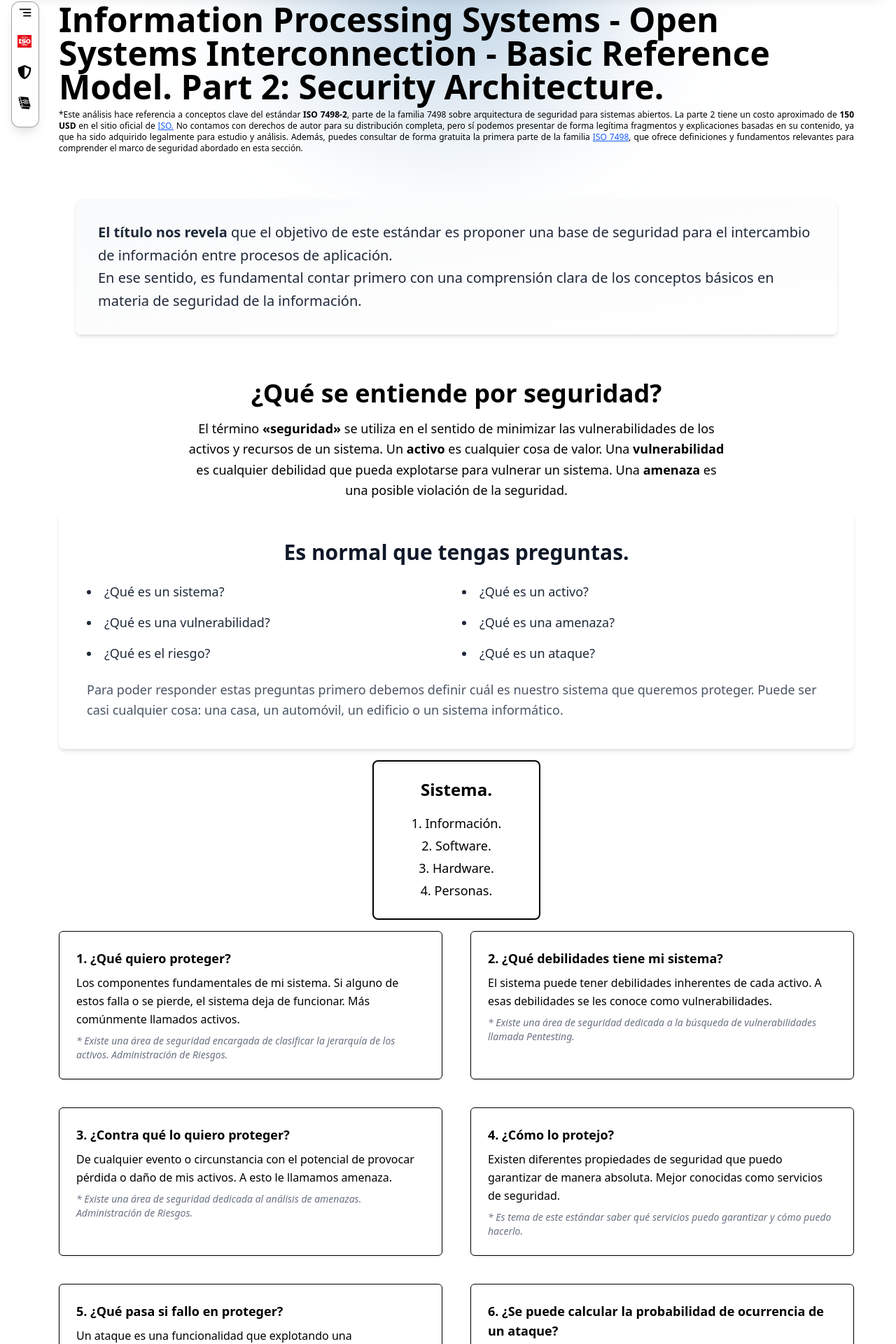
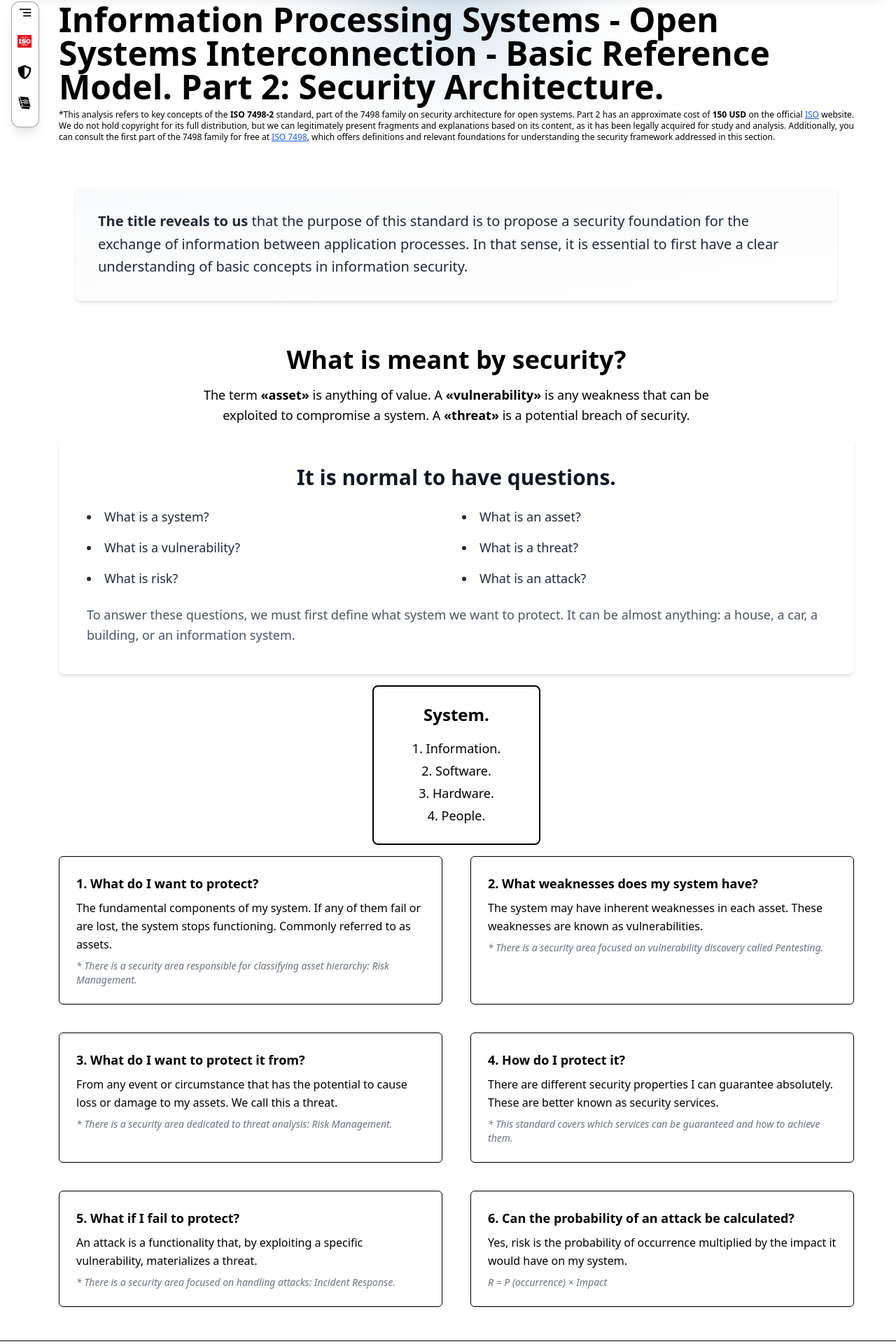
Before and after one commit to Jorgejoya10/jorgePortafolio, a React (Vite) app: page /security/ISO7498-2 in a window 1280 px wide. Shown: the part 86-2006 px from the top of the page at 70% size. Built offline with nearby package versions, Linux system fonts and the light colour scheme.

Commit message:
ISO 7498

```diff
--- a/src/components/ISO7498/DeepQuestions.tsx
+++ b/src/components/ISO7498/DeepQuestions.tsx
@@ -1,38 +1,13 @@
-const questions = [
-  {
-    title: "1. ¿Qué quiero proteger?",
-    body: "Los componentes fundamentales de mi sistema. Si alguno de estos falla o se pierde, el sistema deja de funcionar. Más comúnmente llamados activos.",
-    note: "* Existe una área de seguridad encargada de clasificar la jerarquía de los activos. Administración de Riesgos.",
-  },
-  {
-    title: "2. ¿Qué debilidades tiene mi sistema?",
-    body: "El sistema puede tener debilidades inherentes de cada activo. A esas debilidades se les conoce como vulnerabilidades.",
-    note: "* Existe una área de seguridad dedicada a la búsqueda de vulnerabilidades llamada Pentesting.",
-  },
-  {
-    title: "3. ¿Contra qué lo quiero proteger?",
-    body: "De cualquier evento o circunstancia con el potencial de provocar pérdida o daño de mis activos. A esto le llamamos amenaza.",
-    note: "* Existe una área de seguridad dedicada al análisis de amenazas. Administración de Riesgos.",
-  },
-  {
-    title: "4. ¿Cómo lo protejo?",
-    body: "Existen diferentes propiedades de seguridad que puedo garantizar de manera absoluta. Mejor conocidas como servicios de seguridad.",
-    note: "* Es tema de este estándar saber qué servicios puedo garantizar y cómo puedo hacerlo.",
-  },
-  {
-    title: "5. ¿Qué pasa si fallo en proteger?",
-    body: "Un ataque es una funcionalidad que explotando una vulnerabilidad concreta una amenaza.",
-    note: "* Existe una área de seguridad dedicada a gestionar ataques. Respuesta a incidentes.",
-  },
-  {
-    title:
-      "6. ¿Se puede calcular la probabilidad de ocurrencia de un ataque?",
-    body: "Sí, el riesgo es la probabilidad de ocurrencia multiplicado por el impacto que esta provocaría a mi sistema.",
-    note: "R = P (ocurrencia) × Impacto",
-  },
-];
+import { useTranslation } from "react-i18next";
 
 const DeepQuestions = () => {
+  const { t } = useTranslation();
+  const questions = t("iso7498.deepQuestions", { returnObjects: true }) as {
+    title: string;
+    body: string;
+    note: string;
+  }[];
+
   return (
     <div className="grid grid-cols-1 md:grid-cols-2 gap-10">
       {questions.map((q, idx) => (
--- a/src/components/ISO7498/HeaderAndNotice.tsx
+++ b/src/components/ISO7498/HeaderAndNotice.tsx
@@ -1,39 +1,19 @@
+import { useTranslation } from "react-i18next";
+
 const HeaderAndNotice = () => {
+  const { t } = useTranslation();
+
   return (
     <section className="max-w-6xl mx-auto">
-      <h1 className="md:text-5xl font-bold mb-2">
-        Information Processing Systems - Open Systems Interconnection - Basic
-        Reference Model. Part 2: Security Architecture.
+      <h1 className="md:text-5xl text-xl font-bold mb-2">
+        {t("iso7498.headerAndNotice.title")}
       </h1>
-      <p className="text-xs mt-1 text-justify">
-        *Este análisis hace referencia a conceptos clave del estándar{" "}
-        <strong>ISO 7498-2</strong>, parte de la familia 7498 sobre arquitectura
-        de seguridad para sistemas abiertos. La parte 2 tiene un costo
-        aproximado de <strong>150 USD</strong> en el sitio oficial de{" "}
-        <a
-          href="https://www.iso.org/standard/14256.html"
-          className="text-blue-600 underline"
-          target="_blank"
-          rel="noopener noreferrer"
-        >
-          ISO.
-        </a>
-        {" "}No contamos con derechos de autor para su distribución completa,
-        pero sí podemos presentar de forma legítima fragmentos y explicaciones
-        basadas en su contenido, ya que ha sido adquirido legalmente para
-        estudio y análisis. Además, puedes consultar de forma gratuita la
-        primera parte de la familia{" "}
-        <a
-          href="https://www.iso.org/es/contents/data/standard/02/02/20269.html?browse=tc"
-          className="text-blue-600 underline"
-          target="_blank"
-          rel="noopener noreferrer"
-        >
-          ISO 7498
-        </a>
-        , que ofrece definiciones y fundamentos relevantes para comprender el
-        marco de seguridad abordado en esta sección.
-      </p>
+      <p
+        className="md:text-xs text-xs mt-1 text-justify"
+        dangerouslySetInnerHTML={{
+          __html: t("iso7498.headerAndNotice.paragraph"),
+        }}
+      />
     </section>
   );
 };
--- a/src/components/ISO7498/ISOIntro.tsx
+++ b/src/components/ISO7498/ISOIntro.tsx
@@ -1,14 +1,16 @@
+import { useTranslation } from "react-i18next";
+
 const ISOIntro = () => {
+  const { t } = useTranslation();
+
   return (
     <section className="max-w-6xl mx-auto px-6 py-16 space-y-16">
       <div className="bg-gradient-to-br from-gray-50 to-white p-8 rounded-lg shadow-md">
         <p className="text-lg md:text-xl leading-relaxed text-gray-800">
-          <span className="font-semibold">El título nos revela</span> que el
-          objetivo de este estándar es proponer una base de seguridad para el
-          intercambio de información entre procesos de aplicación. <br />
-          En ese sentido, es fundamental contar primero con una comprensión
-          clara de los conceptos básicos en materia de seguridad de la
-          información.
+          <span className="font-semibold">
+            {t("iso7498.isoIntro.highlight")}
+          </span>{" "}
+          {t("iso7498.isoIntro.body")}
         </p>
       </div>
     </section>
--- a/src/components/ISO7498/KeyQuestions.tsx
+++ b/src/components/ISO7498/KeyQuestions.tsx
@@ -1,21 +1,23 @@
+import { useTranslation } from "react-i18next";
+
 const KeyQuestions = () => {
+  const { t } = useTranslation();
+
   return (
     <div className="bg-white p-6 md:p-10 rounded-lg shadow-md my-4">
       <h3 className="text-center text-2xl md:text-3xl font-bold mb-6 text-gray-900">
-        Es normal que tengas preguntas.
+        {t("iso7498.keyQuestions.title")}
       </h3>
       <ul className="grid grid-cols-1 md:grid-cols-2 gap-4 text-gray-800 text-lg list-disc list-inside">
-        <li>¿Qué es un sistema?</li>
-        <li>¿Qué es un activo?</li>
-        <li>¿Qué es una vulnerabilidad?</li>
-        <li>¿Qué es una amenaza?</li>
-        <li>¿Qué es el riesgo?</li>
-        <li>¿Qué es un ataque?</li>
+        <li>{t("iso7498.keyQuestions.list.0")}</li>
+        <li>{t("iso7498.keyQuestions.list.1")}</li>
+        <li>{t("iso7498.keyQuestions.list.2")}</li>
+        <li>{t("iso7498.keyQuestions.list.3")}</li>
+        <li>{t("iso7498.keyQuestions.list.4")}</li>
+        <li>{t("iso7498.keyQuestions.list.5")}</li>
       </ul>
       <p className="mt-6 text-gray-600 text-base md:text-lg leading-relaxed">
-        Para poder responder estas preguntas primero debemos definir cuál es
-        nuestro sistema que queremos proteger. Puede ser casi cualquier cosa:
-        una casa, un automóvil, un edificio o un sistema informático.
+        {t("iso7498.keyQuestions.conclusion")}
       </p>
     </div>
   );
--- a/src/components/ISO7498/SecurityDefinition.tsx
+++ b/src/components/ISO7498/SecurityDefinition.tsx
@@ -1,16 +1,21 @@
+import { useTranslation } from "react-i18next";
+
 const SecurityDefinition = () => {
+  const { t } = useTranslation();
+
   return (
     <div className="text-center space-y-4">
       <h2 className="text-3xl md:text-4xl font-extrabold">
-        ¿Qué se entiende por seguridad?
+        {t("iso7498.securityDefinition.title")}
       </h2>
       <p className="max-w-3xl mx-auto text-lg leading-relaxed">
-        El término <strong>«seguridad»</strong> se utiliza en el sentido de
-        minimizar las vulnerabilidades de los activos y recursos de un sistema.
-        Un <strong>activo</strong> es cualquier cosa de valor. Una{" "}
-        <strong>vulnerabilidad</strong> es cualquier debilidad que pueda
-        explotarse para vulnerar un sistema. Una <strong>amenaza</strong> es una
-        posible violación de la seguridad.
+        {t("iso7498.securityDefinition.body.1")}
+        <strong>{t("iso7498.securityDefinition.terms.asset")}</strong>
+        {t("iso7498.securityDefinition.body.2")}
+        <strong>{t("iso7498.securityDefinition.terms.vulnerability")}</strong>
+        {t("iso7498.securityDefinition.body.3")}
+        <strong>{t("iso7498.securityDefinition.terms.threat")}</strong>
+        {t("iso7498.securityDefinition.body.4")}
       </p>
     </div>
   );
--- a/src/components/ISO7498/SystemDiagram.tsx
+++ b/src/components/ISO7498/SystemDiagram.tsx
@@ -1,12 +1,16 @@
+import { useTranslation } from "react-i18next";
+
 const SystemDiagram = () => {
+  const { t } = useTranslation();
+
   return (
     <div className="mx-auto w-60 border-2 p-6 rounded-lg text-center shadow-inner my-4">
-      <h4 className="text-2xl font-bold mb-4">Sistema.</h4>
-      <ul className="text-lg font-medium leading-8">
-        <li>1. Información.</li>
-        <li>2. Software.</li>
-        <li>3. Hardware.</li>
-        <li>4. Personas.</li>
+      <h4 className="text-2xl font-bold mb-4">{t("iso7498.systemDiagram.title")}</h4>
+      <ul className="text-lg font-medium leading-8 ">
+        <li>{t("iso7498.systemDiagram.items.0")}</li>
+        <li>{t("iso7498.systemDiagram.items.1")}</li>
+        <li>{t("iso7498.systemDiagram.items.2")}</li>
+        <li>{t("iso7498.systemDiagram.items.3")}</li>
       </ul>
     </div>
   );
--- a/src/components/backgrounds/Gradient.tsx
+++ b/src/components/backgrounds/Gradient.tsx
@@ -18,7 +18,7 @@ const Geometric = ({ darkMode }: BackgroundProps) => {
         radial-gradient(
           circle at top center,
           rgba(70, 130, 180, 0.5),
-          transparent 15%
+          transparent 10%
         )
       `,
               filter: "blur(70px)",
--- a/src/locales/en.json
+++ b/src/locales/en.json
@@ -139,24 +139,30 @@
     "phases": "It’s security in\nall phases\nof development."
   },
   "iso7498": {
-  "title": "Information Processing Systems - Open Systems Interconnection - Basic Reference Model. Part 2: Security Architecture.",
-  "disclaimer": {
-    "1": "*This analysis refers to key concepts from the standard",
-    "2": ", part of the 7498 family on security architecture for open systems. Part 2 has an approximate cost of",
-    "3": " on the official ",
-    "4": " We do not have copyright to distribute the full document, but we can legitimately present excerpts and explanations based on its content, as it has been legally acquired for study and analysis. In addition, you can freely access the first part of the family ",
-    "5": "which offers definitions and foundational concepts to understand the security framework addressed in this section."
+  "headerAndNotice": {
+    "title": "Information Processing Systems - Open Systems Interconnection - Basic Reference Model. Part 2: Security Architecture.",
+    "paragraph": "*This analysis refers to key concepts of the <strong>ISO 7498-2</strong> standard, part of the 7498 family on security architecture for open systems. Part 2 has an approximate cost of <strong>150 USD</strong> on the official <a class='text-blue-600 underline' href='https://www.iso.org/standard/14256.html' target='_blank' rel='noopener noreferrer'>ISO</a> website. We do not hold copyright for its full distribution, but we can legitimately present fragments and explanations based on its content, as it has been legally acquired for study and analysis. Additionally, you can consult the first part of the 7498 family for free at <a class='text-blue-600 underline' href='https://www.iso.org/es/contents/data/standard/02/02/20269.html?browse=tc' target='_blank' rel='noopener noreferrer'>ISO 7498</a>, which offers definitions and relevant foundations for understanding the security framework addressed in this section."
   },
-  "intro": {
-    "strong": "The title reveals",
-    "text": "that the purpose of this standard is to propose a security foundation for the exchange of information between application processes. In that sense, it's essential to first have a clear understanding of basic information security concepts."
+  "isoIntro": {
+    "highlight": "The title reveals to us",
+    "body": "that the purpose of this standard is to propose a security foundation for the exchange of information between application processes. In that sense, it is essential to first have a clear understanding of basic concepts in information security."
   },
-  "security": {
+  "securityDefinition": {
     "title": "What is meant by security?",
-    "description": "The term 'security' is used in the sense of minimizing vulnerabilities of a system's assets and resources. An asset is anything of value. A vulnerability is any weakness that can be exploited to compromise a system. A threat is a potential violation of security."
+    "body": {
+      "1": "The term ",
+      "2": " is anything of value. A ",
+      "3": " is any weakness that can be exploited to compromise a system. A ",
+      "4": " is a potential breach of security."
+    },
+    "terms": {
+      "asset": "«asset»",
+      "vulnerability": "«vulnerability»",
+      "threat": "«threat»"
+    }
   },
-  "questions": {
-    "title": "It's normal to have questions.",
+  "keyQuestions": {
+    "title": "It is normal to have questions.",
     "list": [
       "What is a system?",
       "What is an asset?",
@@ -165,9 +171,9 @@
       "What is risk?",
       "What is an attack?"
     ],
-    "footer": "To answer these questions, we must first define what system we want to protect. It can be almost anything: a house, a car, a building, or an IT system."
+    "conclusion": "To answer these questions, we must first define what system we want to protect. It can be almost anything: a house, a car, a building, or an information system."
   },
-  "system": {
+  "systemDiagram": {
     "title": "System.",
     "items": [
       "1. Information.",
@@ -179,32 +185,32 @@
   "deepQuestions": [
     {
       "title": "1. What do I want to protect?",
-      "body": "The essential components of my system. If any of them fail or are lost, the system stops working. Commonly referred to as assets.",
-      "note": "* There is a security field responsible for classifying asset hierarchy. Risk Management."
+      "body": "The fundamental components of my system. If any of them fail or are lost, the system stops functioning. Commonly referred to as assets.",
+      "note": "* There is a security area responsible for classifying asset hierarchy: Risk Management."
     },
     {
       "title": "2. What weaknesses does my system have?",
-      "body": "The system may have inherent weaknesses in each asset. These are known as vulnerabilities.",
-      "note": "* There is a security field dedicated to finding vulnerabilities called Pentesting."
+      "body": "The system may have inherent weaknesses in each asset. These weaknesses are known as vulnerabilities.",
+      "note": "* There is a security area focused on vulnerability discovery called Pentesting."
     },
     {
       "title": "3. What do I want to protect it from?",
-      "body": "From any event or circumstance that could potentially cause loss or damage to my assets. This is called a threat.",
-      "note": "* There is a security field dedicated to threat analysis. Risk Management."
+      "body": "From any event or circumstance that has the potential to cause loss or damage to my assets. We call this a threat.",
+      "note": "* There is a security area dedicated to threat analysis: Risk Management."
     },
     {
       "title": "4. How do I protect it?",
-      "body": "There are different security properties that can be fully guaranteed. These are known as security services.",
-      "note": "* This standard aims to define which services can be guaranteed and how to do so."
+      "body": "There are different security properties I can guarantee absolutely. These are better known as security services.",
+      "note": "* This standard covers which services can be guaranteed and how to achieve them."
     },
     {
-      "title": "5. What happens if I fail to protect it?",
-      "body": "An attack is a functionality that, exploiting a vulnerability, realizes a threat.",
-      "note": "* There is a security field dedicated to handling attacks. Incident Response."
+      "title": "5. What if I fail to protect?",
+      "body": "An attack is a functionality that, by exploiting a specific vulnerability, materializes a threat.",
+      "note": "* There is a security area focused on handling attacks: Incident Response."
     },
     {
       "title": "6. Can the probability of an attack be calculated?",
-      "body": "Yes, risk is the probability of occurrence multiplied by the impact it would cause to the system.",
+      "body": "Yes, risk is the probability of occurrence multiplied by the impact it would have on my system.",
       "note": "R = P (occurrence) × Impact"
     }
   ]
--- a/src/locales/es.json
+++ b/src/locales/es.json
@@ -52,23 +52,29 @@
     }
   },
  "iso7498": {
-  "title": "Information Processing Systems - Open Systems Interconnection - Basic Reference Model. Parte 2: Arquitectura de Seguridad.",
-  "disclaimer": {
-    "1": "*Este análisis hace referencia a conceptos clave del estándar",
-    "2": ", parte de la familia 7498 sobre arquitectura de seguridad para sistemas abiertos. La parte 2 tiene un costo aproximado de",
-    "3": " en el sitio oficial de ",
-    "4": " No contamos con derechos de autor para su distribución completa, pero sí podemos presentar de forma legítima fragmentos y explicaciones basadas en su contenido, ya que ha sido adquirido legalmente para estudio y análisis. Además, puedes consultar de forma gratuita la primera parte de la familia ",
-    "5": "que ofrece definiciones y fundamentos relevantes para comprender el marco de seguridad abordado en esta sección."
+  "headerAndNotice": {
+    "title": "Information Processing Systems - Open Systems Interconnection - Basic Reference Model. Part 2: Security Architecture.",
+    "paragraph": "*Este análisis hace referencia a conceptos clave del estándar <strong>ISO 7498-2</strong>, parte de la familia 7498 sobre arquitectura de seguridad para sistemas abiertos. La parte 2 tiene un costo aproximado de <strong>150 USD</strong> en el sitio oficial de <a class='text-blue-600 underline' href='https://www.iso.org/standard/14256.html' target='_blank' rel='noopener noreferrer'>ISO</a>. No contamos con derechos de autor para su distribución completa, pero sí podemos presentar de forma legítima fragmentos y explicaciones basadas en su contenido, ya que ha sido adquirido legalmente para estudio y análisis. Además, puedes consultar de forma gratuita la primera parte de la familia <a class='text-blue-600 underline' href='https://www.iso.org/es/contents/data/standard/02/02/20269.html?browse=tc' target='_blank' rel='noopener noreferrer'>ISO 7498</a>, que ofrece definiciones y fundamentos relevantes para comprender el marco de seguridad abordado en esta sección."
   },
-  "intro": {
-    "strong": "El título nos revela",
-    "text": "que el objetivo de este estándar es proponer una base de seguridad para el intercambio de información entre procesos de aplicación. En ese sentido, es fundamental contar primero con una comprensión clara de los conceptos básicos en materia de seguridad de la información."
+  "isoIntro": {
+    "highlight": "El título nos revela",
+    "body": "que el objetivo de este estándar es proponer una base de seguridad para el intercambio de información entre procesos de aplicación. En ese sentido, es fundamental contar primero con una comprensión clara de los conceptos básicos en materia de seguridad de la información."
   },
-  "security": {
+   "securityDefinition": {
     "title": "¿Qué se entiende por seguridad?",
-    "description": "El término «seguridad» se utiliza en el sentido de minimizar las vulnerabilidades de los activos y recursos de un sistema. Un activo es cualquier cosa de valor. Una vulnerabilidad es cualquier debilidad que pueda explotarse para vulnerar un sistema. Una amenaza es una posible violación de la seguridad."
+    "body": {
+      "1": "El término ",
+      "2": " es cualquier cosa de valor. Una ",
+      "3": " es cualquier debilidad que pueda explotarse para vulnerar un sistema. Una ",
+      "4": " es una posible violación de la seguridad."
+    },
+    "terms": {
+      "asset": "«activo»",
+      "vulnerability": "«vulnerabilidad»",
+      "threat": "«amenaza»"
+    }
   },
-  "questions": {
+  "keyQuestions": {
     "title": "Es normal que tengas preguntas.",
     "list": [
       "¿Qué es un sistema?",
@@ -78,9 +84,9 @@
       "¿Qué es el riesgo?",
       "¿Qué es un ataque?"
     ],
-    "footer": "Para poder responder estas preguntas primero debemos definir cuál es nuestro sistema que queremos proteger. Puede ser casi cualquier cosa: una casa, un automóvil, un edificio o un sistema informático."
+    "conclusion": "Para poder responder estas preguntas primero debemos definir cuál es nuestro sistema que queremos proteger. Puede ser casi cualquier cosa: una casa, un automóvil, un edificio o un sistema informático."
   },
-  "system": {
+   "systemDiagram": {
     "title": "Sistema.",
     "items": [
       "1. Información.",
@@ -121,6 +127,7 @@
       "note": "R = P (ocurrencia) × Impacto"
     }
   ]
+
 },
   "notifications": {
     "invalidEmail": "❌ Email no válido",
--- a/src/pages/seguridad/SecurityLanding.tsx
+++ b/src/pages/seguridad/SecurityLanding.tsx
@@ -7,7 +7,7 @@ const SecurityLanding = () => {
 
   return (
     <section className="w-full px-6 py-12 md:py-10 text-center">
-      <h1 className="text-3xl md:text-5xl font-extrabold mb-4">
+      <h1 className="text-3xl md:text-5xl font-extrabold mb-8">
         {t("securityLanding.title")}
       </h1>
       <p className="text-base md:text-lg max-w-2xl mx-auto font-medium italic mb-2">
```
Also changed, not shown: src/pages/seguridad/ISO/ISO7498.tsx (+5 -5 lines).
